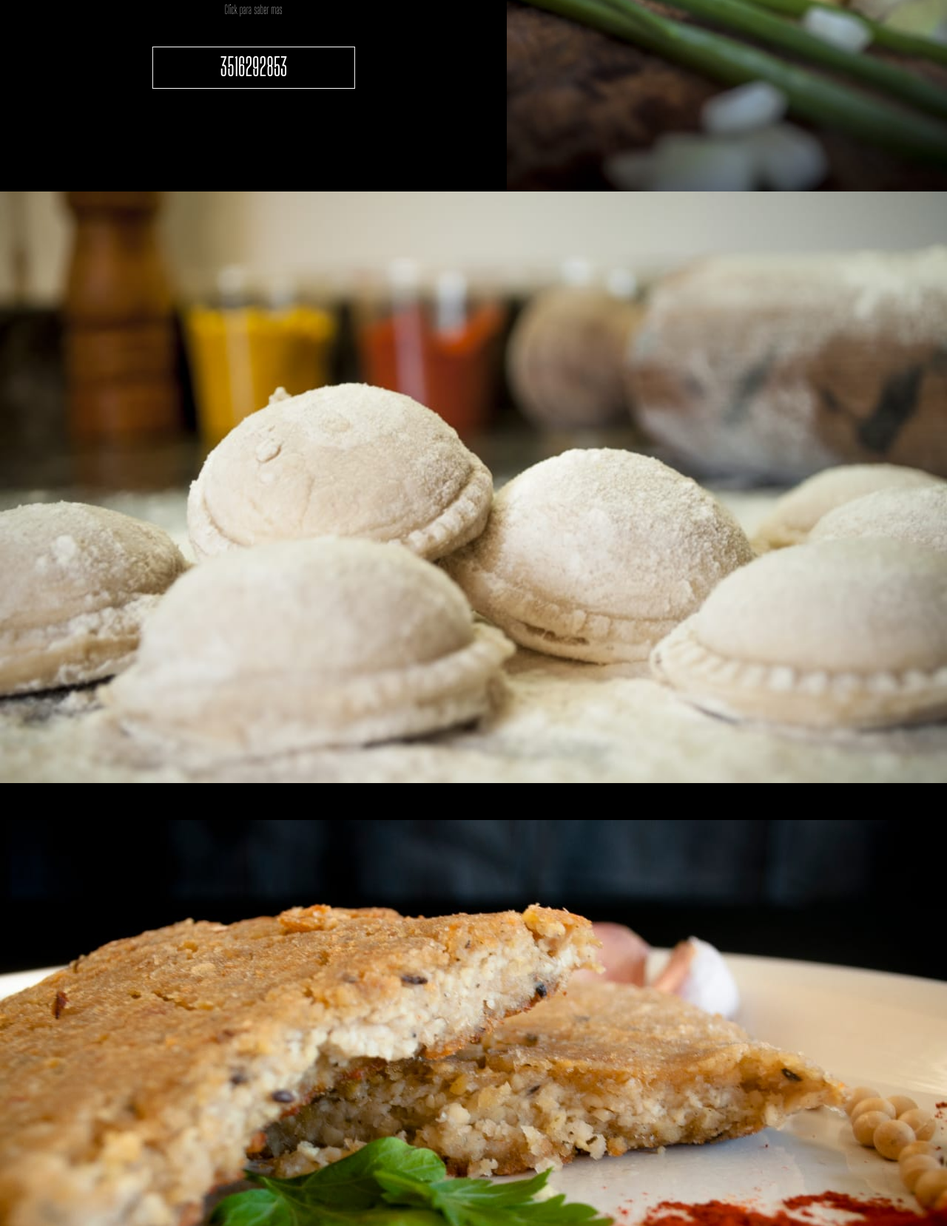
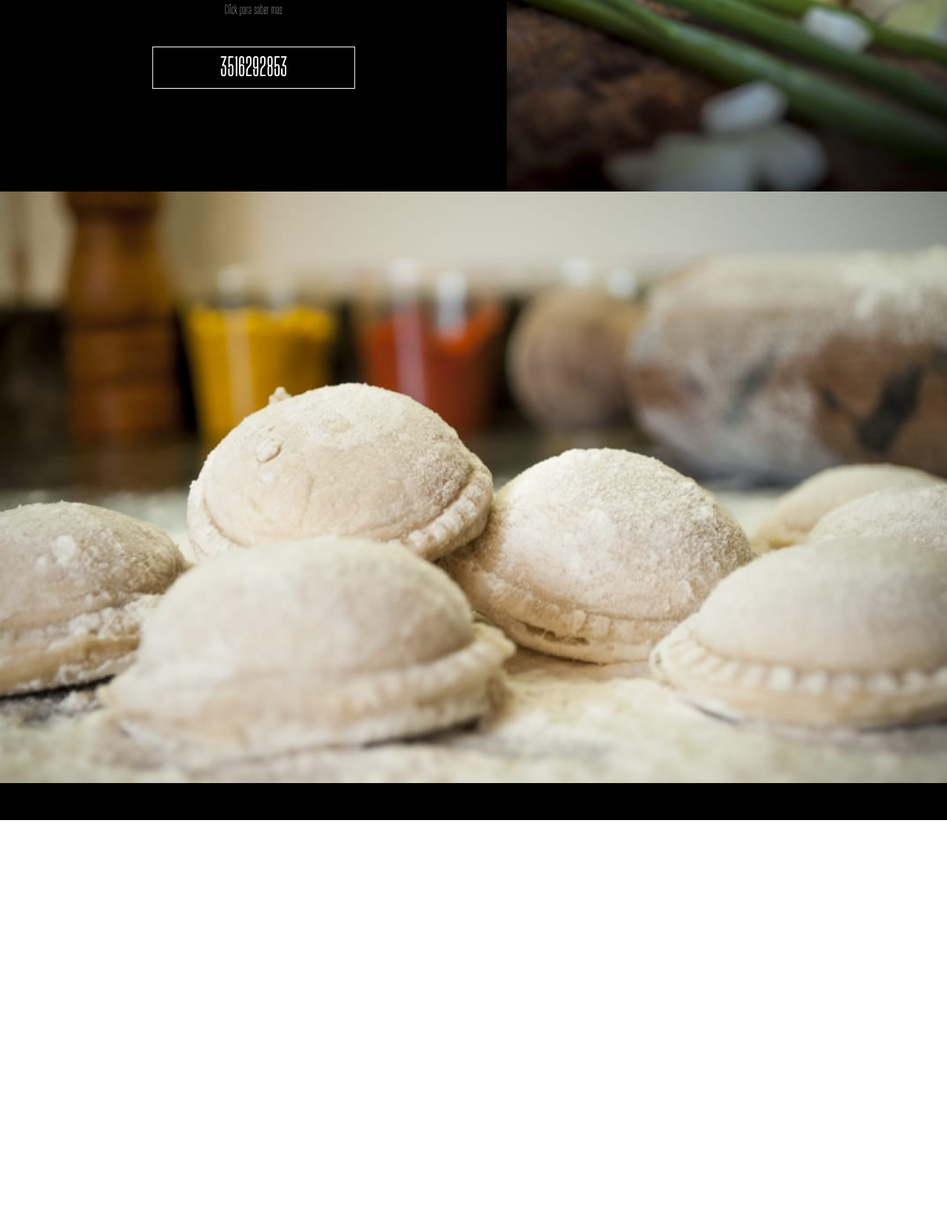
Before and after one commit to SrGnico/Srgnico.github.io, a plain HTML site: page index.html in a window 1280 px wide. Shown: the part 541-2199 px from the top of the page at 74% size. After the commit the page ends 1650 px from the top, so only its background shows below. Drawn offline with Linux system fonts and the light colour scheme.

Commit message:
actualizacion

```diff
--- a/index.html
+++ b/index.html
@@ -25,19 +25,17 @@
         <img id="foto-horizontal-1"src="img/foto-horizontal-1.jpeg" alt="">
         <div class="slider-inside-1">
             <input id="slider-1" type="checkbox">
-            <div class="slider-inside-2">
+
+        </div>
+    </div>
+    <!-- <div class="slider-3">
+        <img id="foto-horizontal-2"src="img/foto-horizontal-2.jpeg" alt="">
+        <div class="slider-inside-3">
+            <input id="slider-2" type="checkbox">
+            <div class="slider-inside-4">
 
             </div>
         </div>
-    </div>
-    <div class="slider-3">
-        <img id="foto-horizontal-2"src="img/foto-horizontal-2.jpeg" alt="">
-        <div class="slider-inside-2">
-            <input id="slider-2" type="checkbox">
-            <div class="slider-inside-3">
-
-            </div>
-        </div>
-    </div>
+    </div> -->
 </div>
 </body>
--- a/style.css
+++ b/style.css
@@ -124,25 +124,26 @@
 
 #foto-horizontal-1{
     width: 100%;
-    z-index: 3;
 }
 .slider-inside-1{
-    position: relative;
+    width: 100%;
+    height:100%;
+    position: absolute;
+    bottom: 0;
 }
+
 #slider-1{
     outline: none;
     -webkit-appearance: none;
-    position: absolute;
     width: 100%;
     height: 50px;
-    background-color: black;
-    transition: 0.5s;
     cursor: pointer;
-    z-index: 5;
+    background: black;
+    position: absolute;
     bottom: 0;
+    transition: 0.5s ease;
 }
 
-/*funcion slide*/
 #slider-1:checked{
-    height: 110vh;
+    height: 762px;
 }
```
